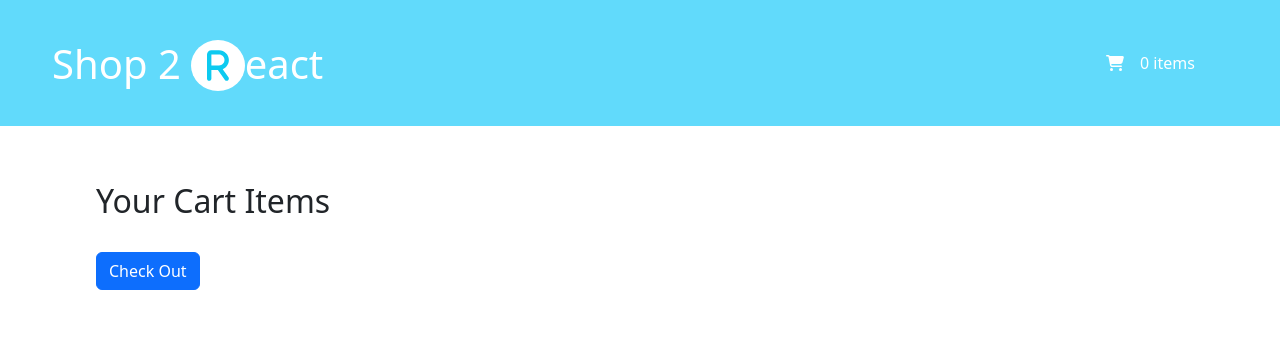
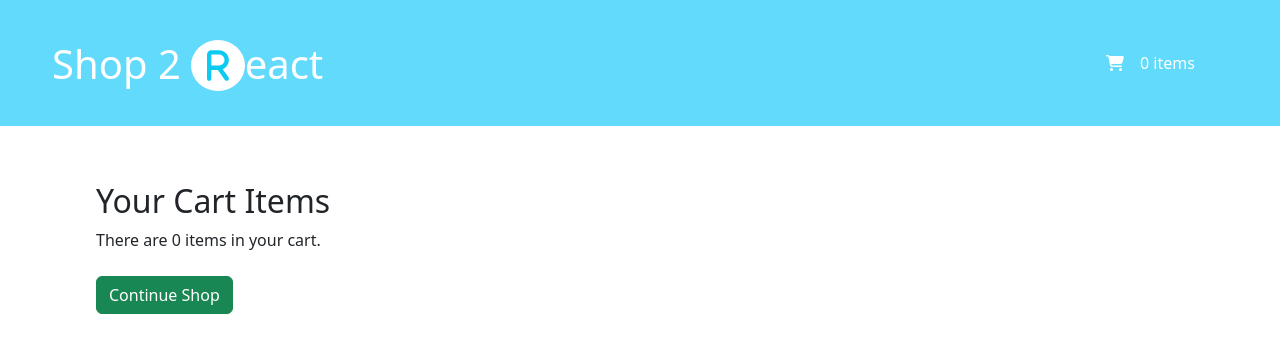
Before and after one commit to sdfergus/m5-w1-d3-lab-assignment, a React (Create React App) app in the folder shopcart/: page /cart in a window 1280 px wide. Shown: the top 352 px of the page. Built offline with nearby package versions, Linux system fonts and the light colour scheme.

Commit message:
Cart items logic successfully completed

```diff
--- a/shopcart/src/App.js
+++ b/shopcart/src/App.js
@@ -1,6 +1,6 @@
 import './App.css';
 import React, { Component } from "react";
-import "bootstrap/dist/css/bootstrap.min.css";
+// import "bootstrap/dist/css/bootstrap.min.css";
 import { ProductsData } from './products';
 import Nav from './navbar'
 
--- a/shopcart/src/cart.js
+++ b/shopcart/src/cart.js
@@ -1,8 +1,11 @@
 import React from "react";
 import { ListGroup, ListGroupItem } from "reactstrap";
 import "./App.css";
+import { Link } from "react-router-dom";
+// import FbLogin from "./fbLogin";
 
 function Cart( props ) {
+  // console.log( 'PROPS in cart: ', props.cartItems, props.cartItems.length );
   return (
     <div className="Cart-items p-5 mx-5 my-2">
       <h2>Your Cart Items</h2>
@@ -30,15 +33,28 @@ function Cart( props ) {
           </ListGroupItem>
         ) )}
       </ListGroup>
-      <button
+
+      {
+        ( !props.cartItems.length )
+          ? <React.Fragment>
+            <p>There are {props.cartItems.length} items in your cart.</p>
+            <Link
+              to="/"
+              className="btn btn-success mt-2"
+            // onClick={ }
+            >
+              Continue Shop
+            </Link>
+          </React.Fragment>
+          : <button
             type="button"
             className="btn btn-primary mt-4"
           // onClick={ }
           >
             Check Out
           </button>
+      }
     </div>
-
   )
 }
 
--- a/shopcart/src/index.js
+++ b/shopcart/src/index.js
@@ -3,6 +3,7 @@ import ReactDOM from 'react-dom/client';
 import './index.css';
 import App from './App';
 import reportWebVitals from './reportWebVitals';
+import "bootstrap/dist/css/bootstrap.min.css";
 
 const root = ReactDOM.createRoot( document.getElementById( 'root' ) );
 root.render(
```
Lines whose indentation alone changed are shown as unchanged.
